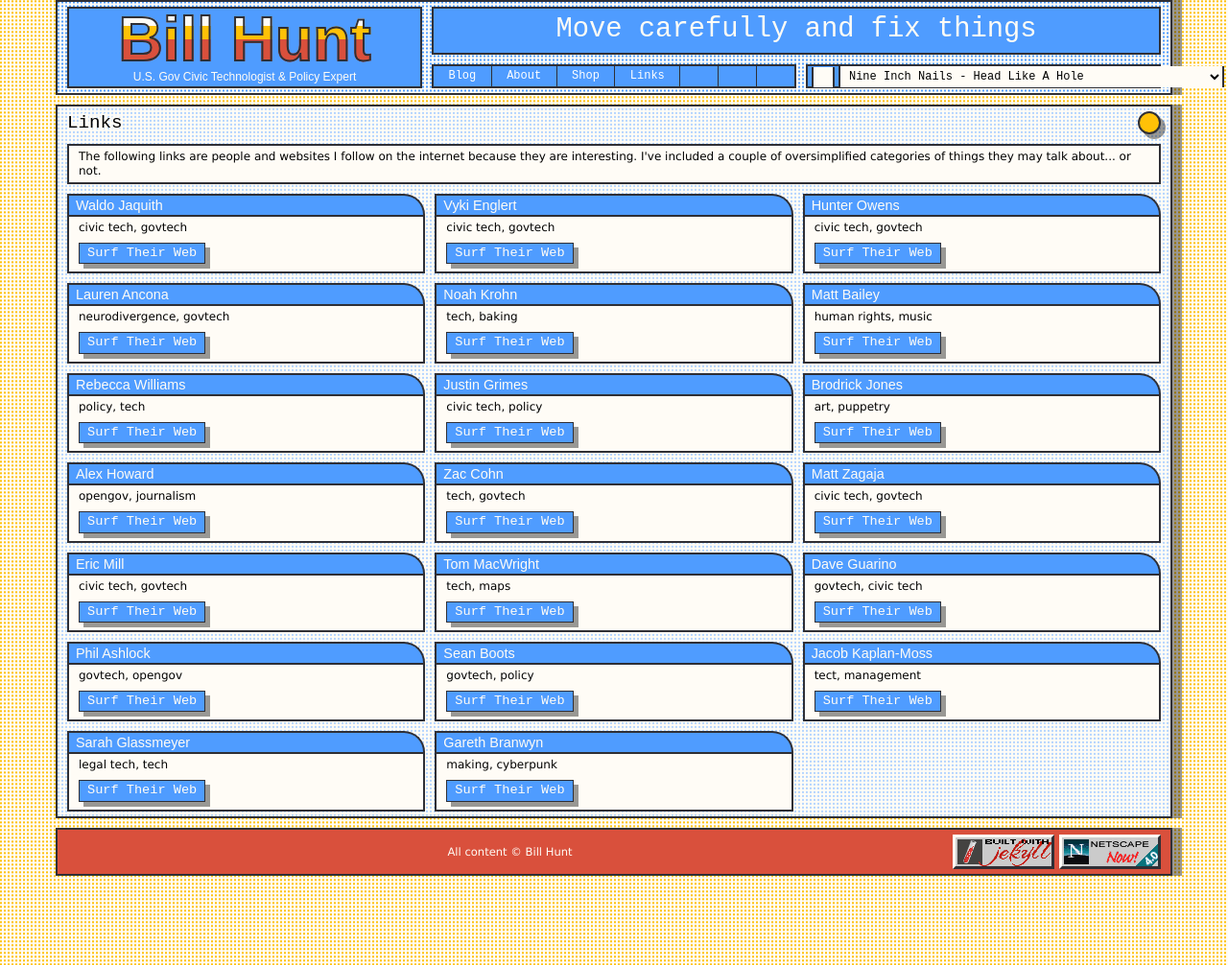
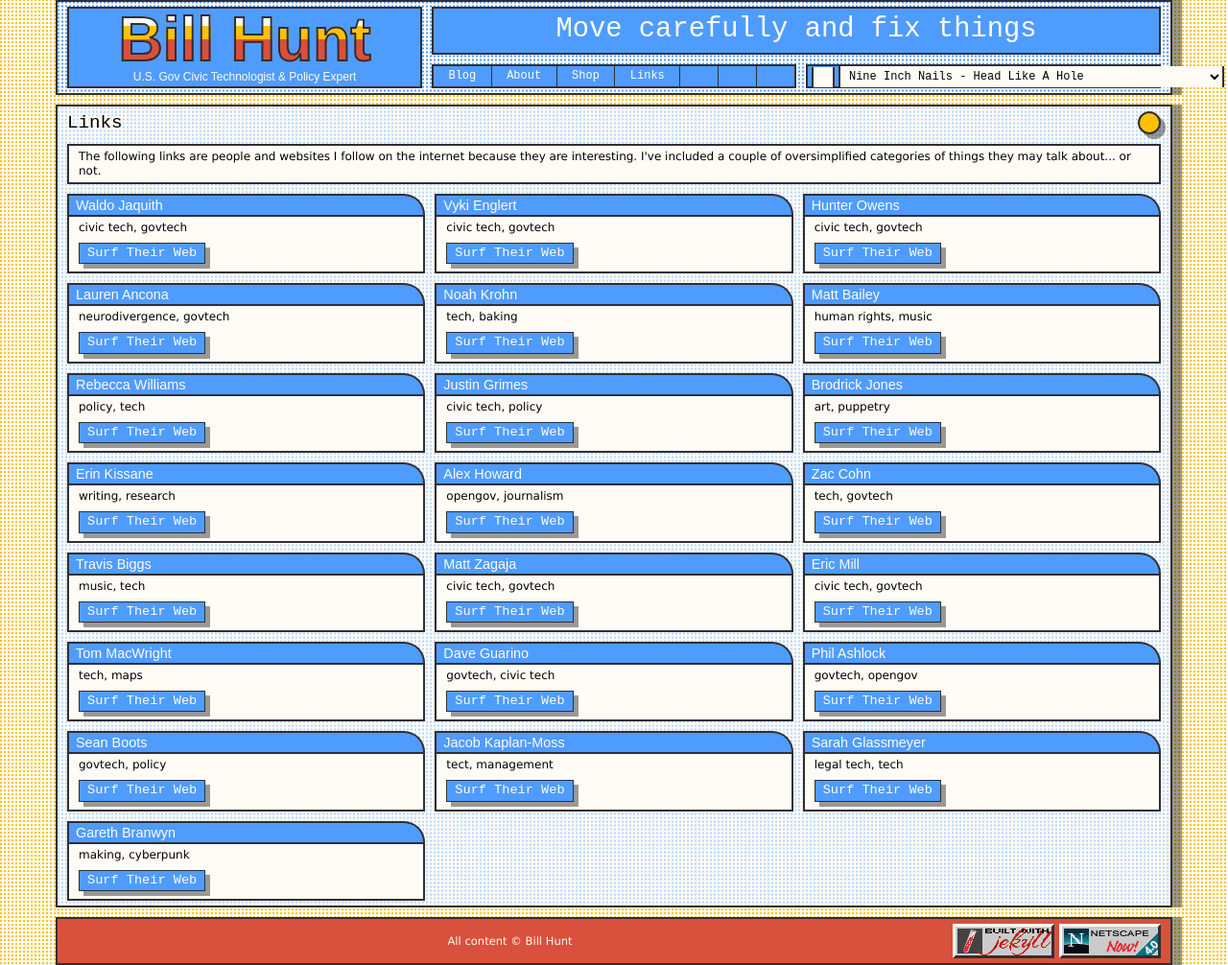
Before and after one commit to krusynth/billhunt.dev, a Jekyll site: the page built from links.md, in a window 1280 px wide. Shown: the whole page at 96% size. Built offline with Jekyll 4.4.1, drawn with Linux system fonts in a browser that asks for light colours; some web fonts are replaced.

Commit message:
Add a few more links.

```diff
--- a/_data/links.yml
+++ b/_data/links.yml
@@ -34,6 +34,10 @@
   url: https://www.jigsawfanclub.com/
   tags: [art, puppetry]
 
+- name: Erin Kissane
+  url: https://incisive.nu/
+  tags: [writing, research]
+
 - name: Alex Howard
   url: https://digiphile.info/
   tags: [opengov, journalism]
@@ -41,6 +45,10 @@
 - name: Zac Cohn
   url: https://www.zaccohn.com/
   tags: [tech, govtech]
+
+- name: Travis Biggs
+  url: https://travisbriggs.com/
+  tags: [music, tech]
 
 - name: Matt Zagaja
   url: https://www.zagaja.com/
```
